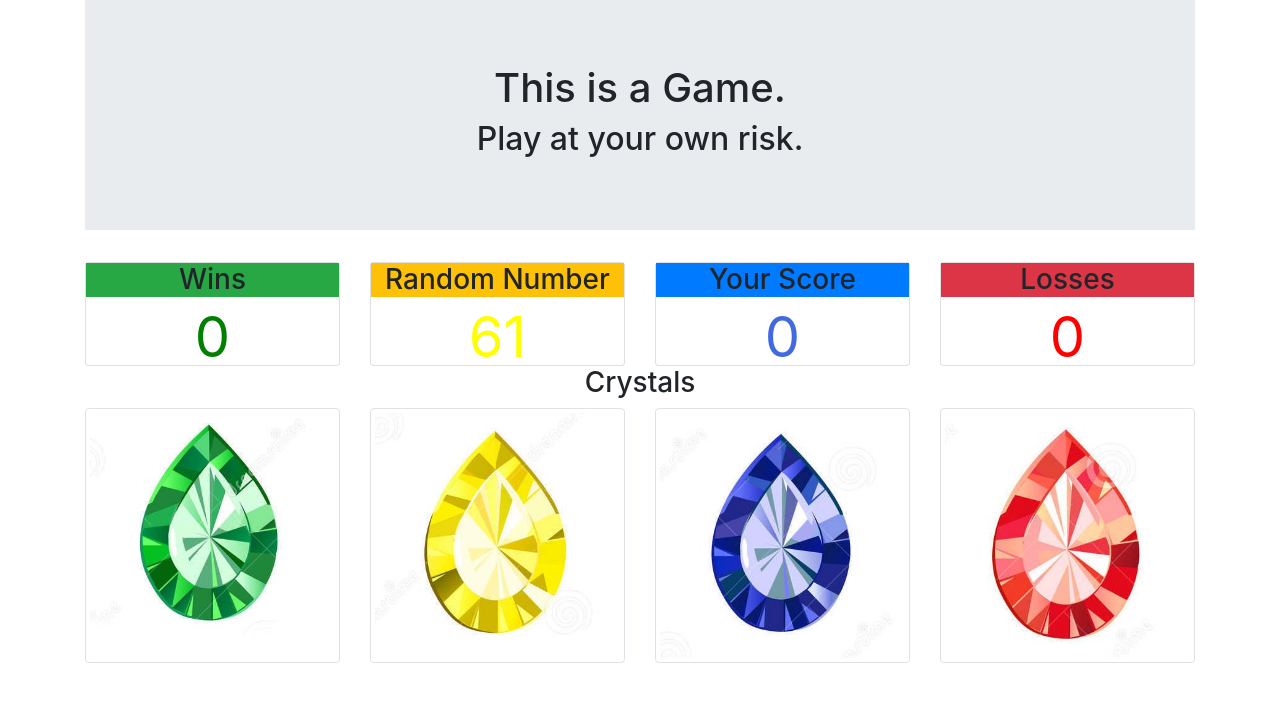
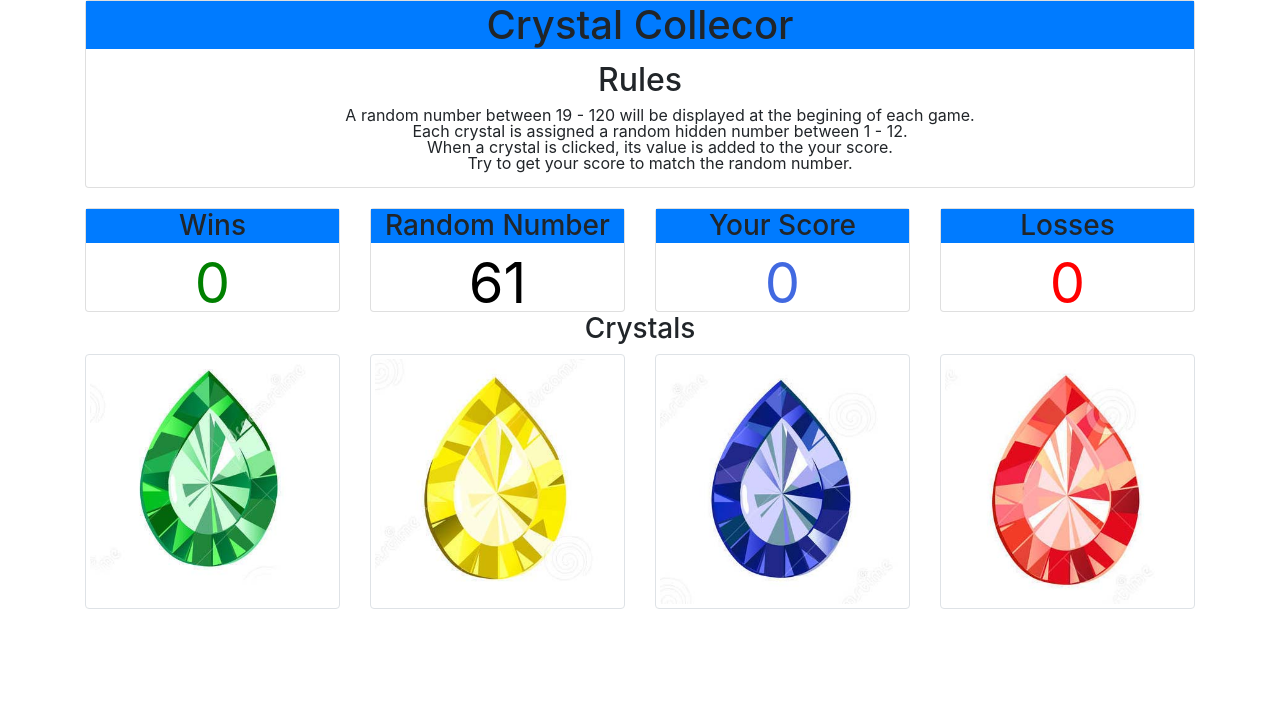
Before and after one commit to blarsonmoore/unit-4-game, a plain HTML site: page index.html in a window 1280 px wide. Drawn offline with nearby package versions, Linux system fonts and the light colour scheme.

Commit message:
css update

```diff
--- a/assets/css/style.css
+++ b/assets/css/style.css
@@ -19,5 +19,9 @@
 }
 
 #random-number {
-color: yellow;
+color: black;
 }
+
+#header-row {
+  margin-bottom: 20px;
+}
--- a/index.html
+++ b/index.html
@@ -17,15 +17,28 @@
 
 <body>
   <div class="container">
-    <div class="jumbotron jumbotron-fluid text-center">
-      <h1>This is a Game.</h1>
-      <h2>Play at your own risk.</h2>
+    <div class="row" id="header-row">
+      <div class="col-md-12">
+        <div class="card text-center">
+          <div class="card-heading">
+            <h1 class="card-title bg-primary">Crystal Collecor</h1>
+            <h2>Rules</h2>
+            <ul>
+                <li>A random number between 19 - 120 will be displayed at the begining of each game.</li>
+                <li>Each crystal is assigned a random hidden number between 1 - 12.</li>
+                <li>When a crystal is clicked, its value is added to the your score.</li>
+                <li>Try to get your score to match the random number.</li>
+            </ul>
+          </div>
+        </div>
+      </div>
     </div>
+
     <div class="row">
       <div class="col-md-3">
         <div class="card text-center">
           <div class="card-heading">
-            <h3 class="card-title bg-success">Wins</h3>
+            <h3 class="card-title bg-primary">Wins</h3>
             <div id="win-count">0</div>
           </div>
         </div>
@@ -34,7 +47,7 @@
       <div class="col-md-3">
         <div class="card text-center">
           <div class="card-heading">
-            <h3 class="card-title bg-warning">Random Number</h3>
+            <h3 class="card-title bg-primary">Random Number</h3>
             <div id="random-number"></div>
           </div>
         </div>
@@ -51,7 +64,7 @@
       <div class="col-md-3">
         <div class="card text-center">
           <div class="card-heading">
-            <h3 class="card-title bg-danger">Losses</h3>
+            <h3 class="card-title bg-primary">Losses</h3>
             <div id="loss-count">0</div>
           </div>
         </div>
```
